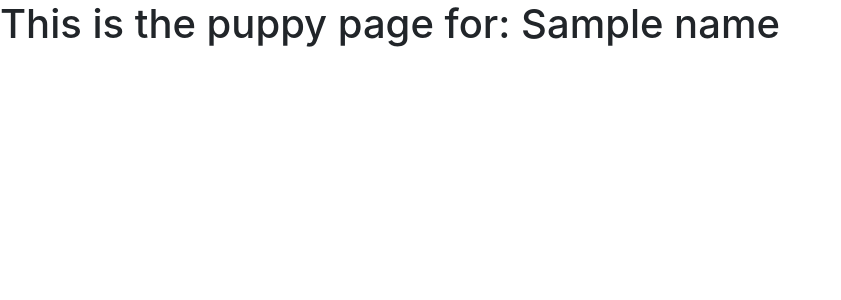
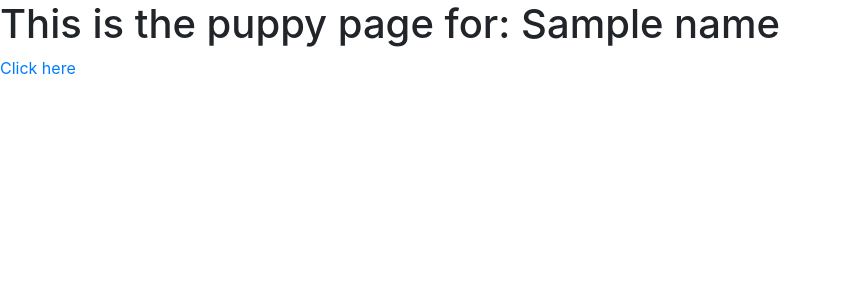
Before and after one commit to CypherPandaGit/FlaskWorld, a Flask app: template templates/puppy.html in a window 1280 px wide. Shown: the part 56-356 px from the top of the page, without its empty margins (0-841 px from the left). Run offline with Flask 2, Linux system fonts and the light colour scheme; the template is opened without the code that fills it: most values are stand-ins (such as "Sample title", 1, 10 or a date in 2020); some libraries are stand-ins or nearby versions.

Commit message:
flask exercise

```diff
--- a/templates/puppy.html
+++ b/templates/puppy.html
@@ -2,4 +2,5 @@
 
 {% block content %}
 <h1>This is the puppy page for: {{ name|capitalize }}</h1>
+    <a href="{{ url_for('static', filename='baloons.jpg') }}">Click here</a>
 {% endblock %}
```
